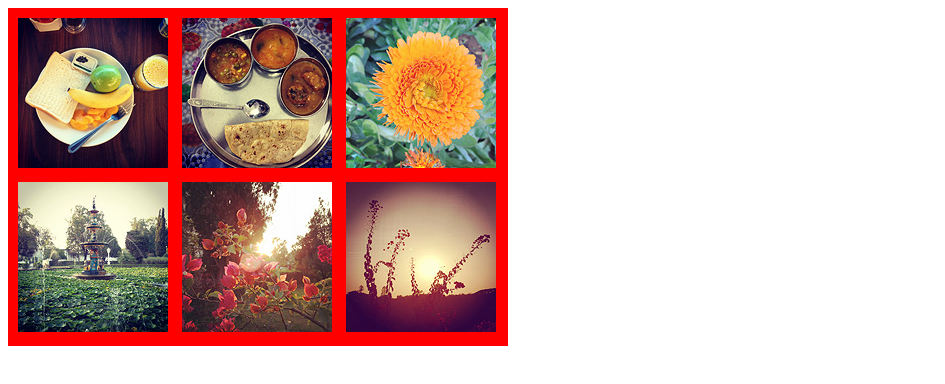
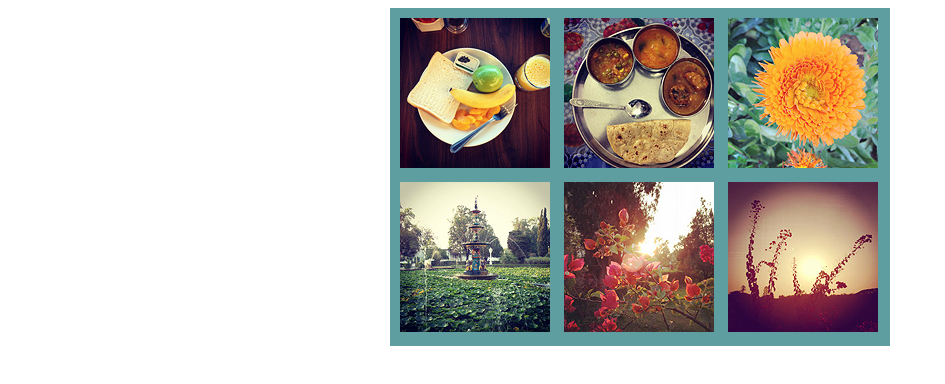
Before and after one commit to shanshan-gmu/avt217, a plain HTML site: page weekly/w10/mylightbox.html in a window 1280 px wide. Shown: the whole page, without its empty margins (0-945 px from the left). Drawn offline with Linux system fonts and the light colour scheme; some packages are replaced by stand-ins of ours; a script that the page names is missing; files whose address does not match are found by name.

Commit message:
Add files via upload

```diff
--- a/weekly/w10/css/mystyle.css
+++ b/weekly/w10/css/mystyle.css
@@ -3,8 +3,9 @@
 
 #gallery {
 	width:490px;
-	background-color:#F00;
-	padding:5px;
+	background-color: cadetblue;
+	padding: 5px;
+	margin:0 auto;
 }
 
 #gallery img {
```
